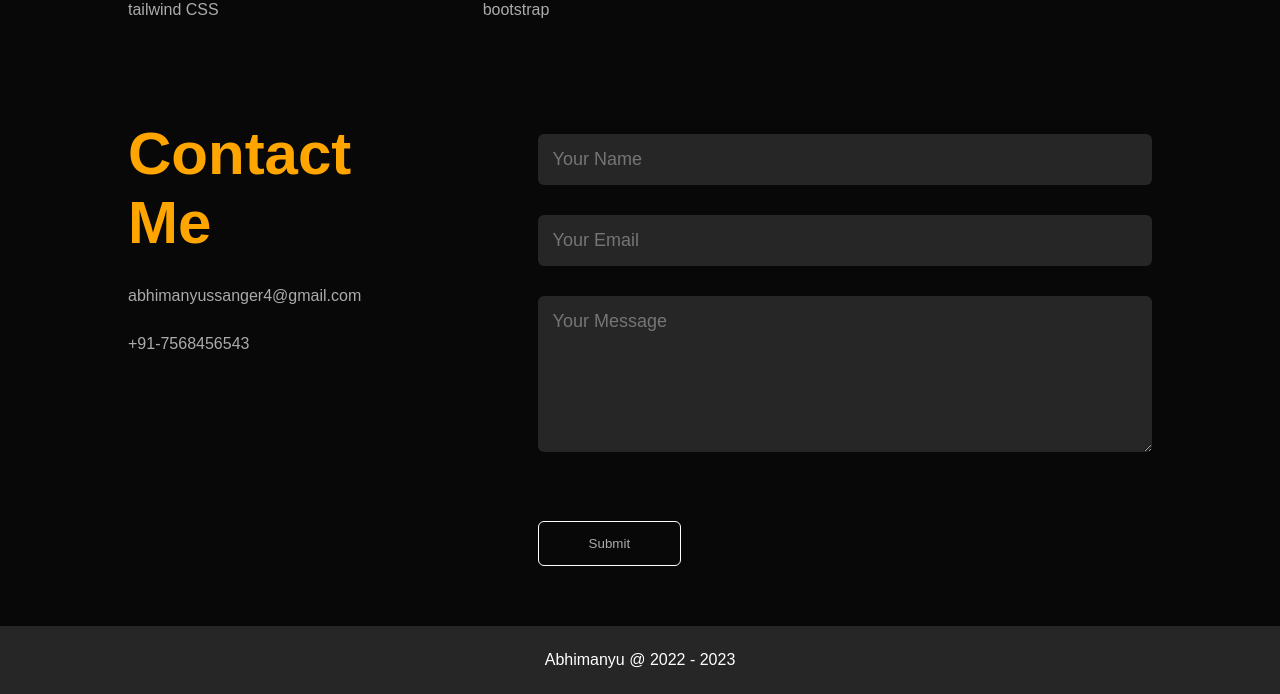
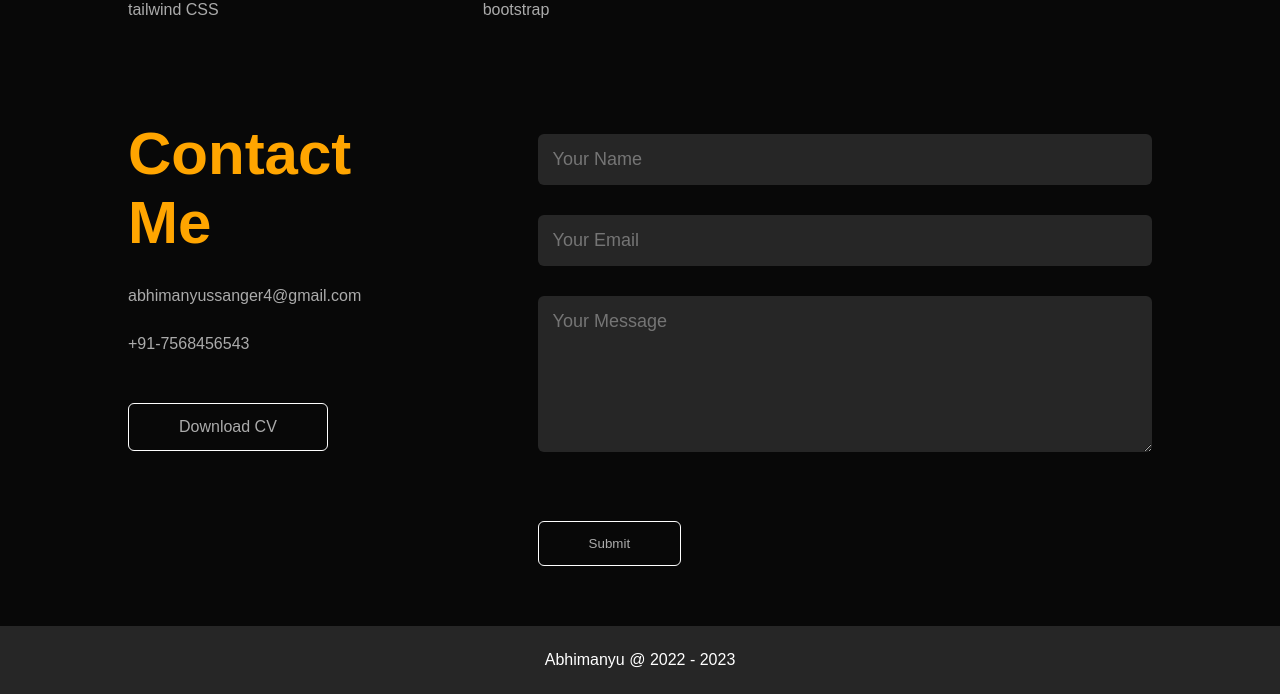
Before and after one commit to AbhiSanger/portfolio, a plain HTML site: page index.html in a window 1280 px wide. Shown: the part 2680-3374 px from the top of the page. Drawn offline with Linux system fonts and the light colour scheme.

Commit message:
Update index.html

```diff
--- a/index.html
+++ b/index.html
@@ -163,6 +163,7 @@
                         <a href="#"></a>
                         <a href="#"></a>
                     </div>
+                    <a href="images/ABHIMANYU cv.pdf" download class="btn btn2">Download CV</a>
                 </div>
                 <div class="contact-right">
                     <form name="submit-to-google-sheet">
```
